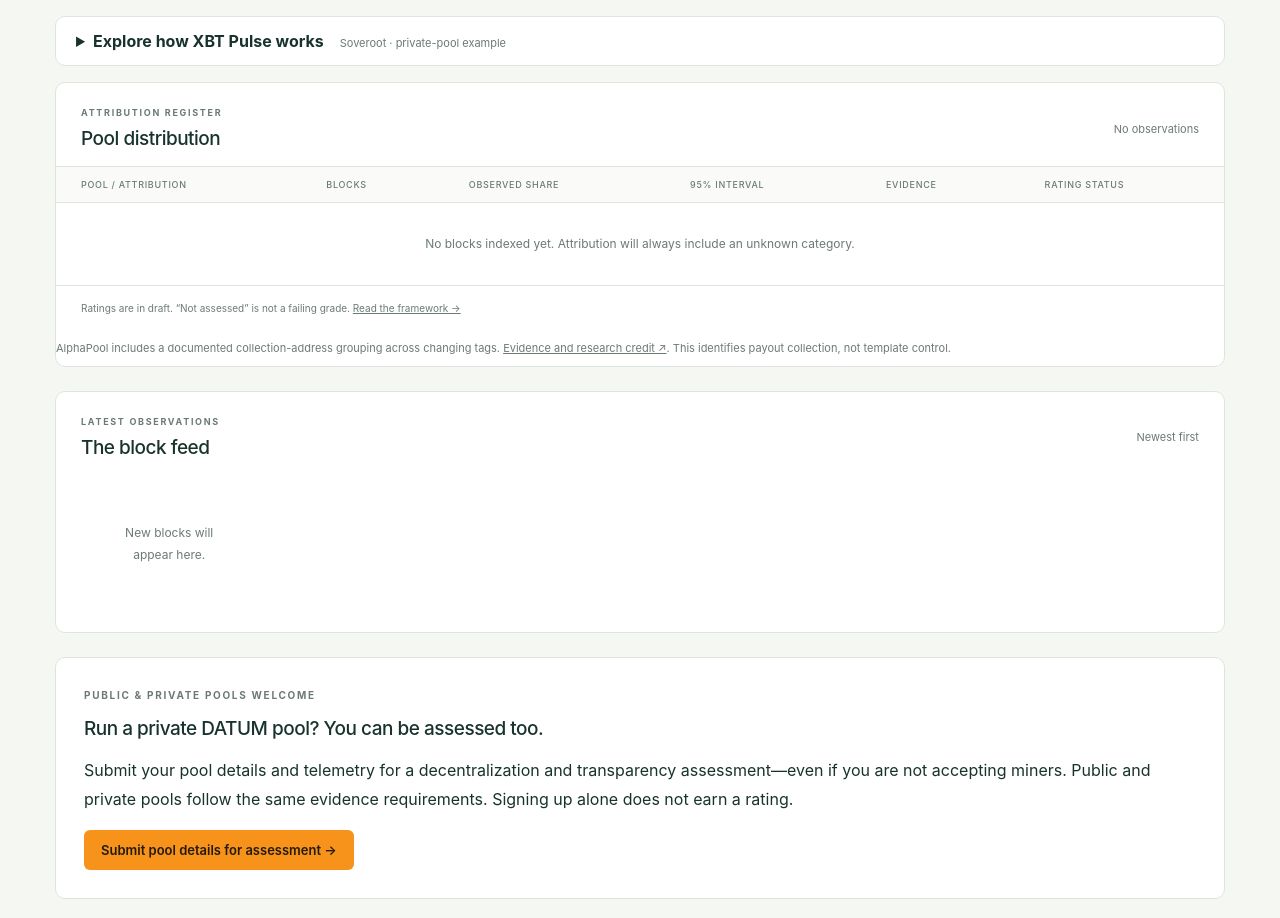
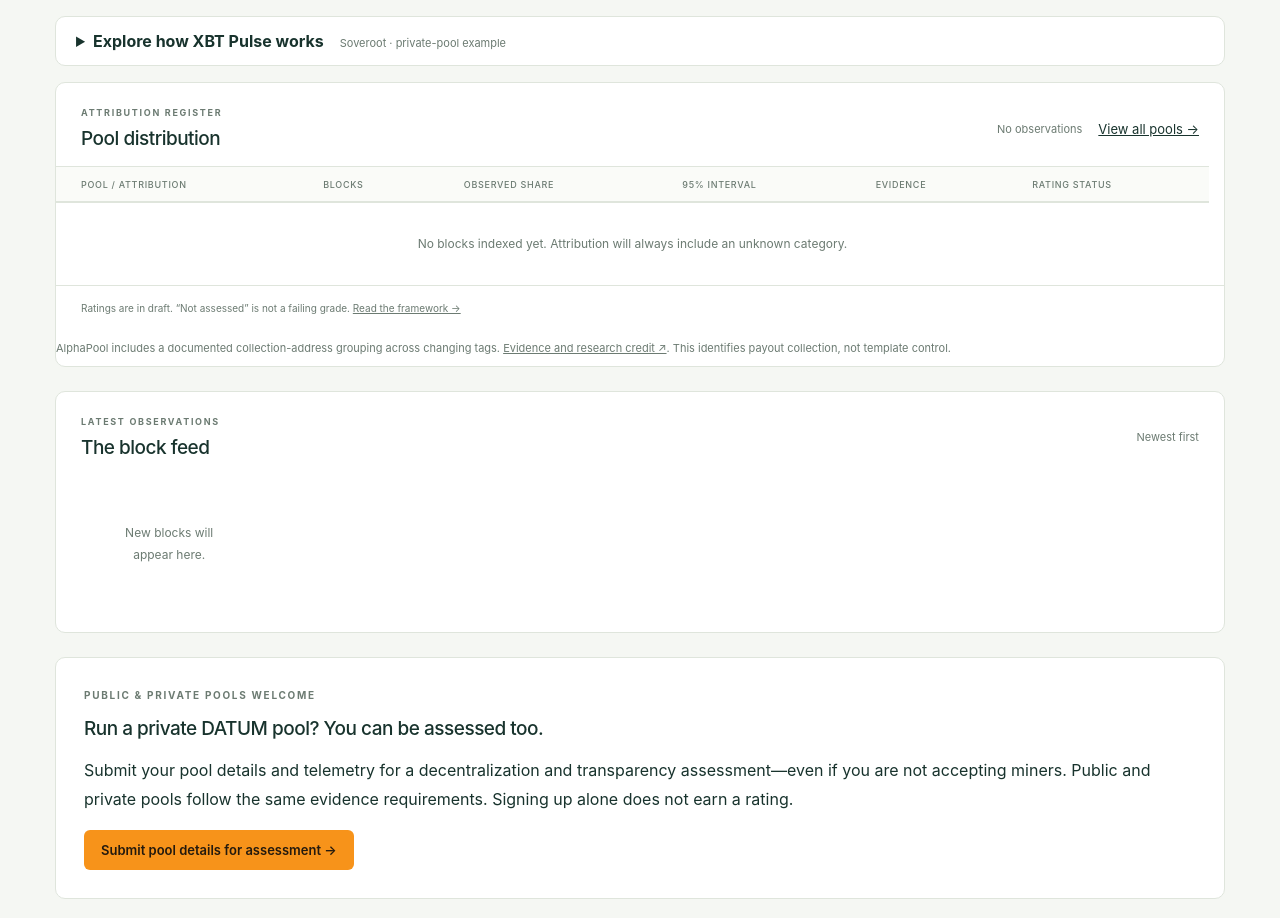
Before and after one commit to emilydarryl/xbtpulse, a website: page public/index.html in a window 1280 px wide. Shown: the part 1140-2058 px from the top of the page. Drawn offline with Linux system fonts and the light colour scheme; no server answers.

Commit message:
Compact pool distribution with sticky headings and vertical scrolling

```diff
--- a/public/index.html
+++ b/public/index.html
@@ -178,11 +178,11 @@
           <div class="panel-heading">
             <div>
               <p class="eyebrow">ATTRIBUTION REGISTER</p>
-              <h2>Pool distribution</h2>
+              <h2 id="pool-distribution-title">Pool distribution</h2>
             </div>
-            <span id="pool-count" class="muted small"></span>
+            <div class="pool-distribution-actions"><span id="pool-count" class="muted small"></span><a href="/pools">View all pools →</a></div>
           </div>
-          <div class="table-scroll">
+          <div class="table-scroll pool-distribution-scroll" role="region" aria-labelledby="pool-distribution-title" tabindex="0">
             <table>
               <thead>
                 <tr>
--- a/public/style.css
+++ b/public/style.css
@@ -1484,3 +1484,10 @@
  .home-page .tabs { gap: 4px 14px; }
  .home-page .tabs button { padding: 12px 0; }
 }
+
+.pool-distribution-actions { display: flex; flex-wrap: wrap; align-items: center; gap: 8px 16px; }
+.pool-distribution-actions a { font-size: 13px; }
+.pool-distribution-scroll { max-height: 510px; overflow-y: scroll; scrollbar-gutter: stable; scrollbar-width: auto; scrollbar-color: #8b9b90 #f0f3ec; }
+.pool-distribution-scroll thead th { position: sticky; top: 0; z-index: 2; background: #fafbf8; box-shadow: inset 0 -1px var(--line); }
+.pool-distribution-scroll:focus-visible { outline: 2px solid var(--bitcoin-ink); outline-offset: -2px; }
+@media(max-width: 600px) { .pool-distribution-scroll { max-height: 420px; } }
```
Also changed, not shown: docs/site-guide.md (+2 -0 lines).
